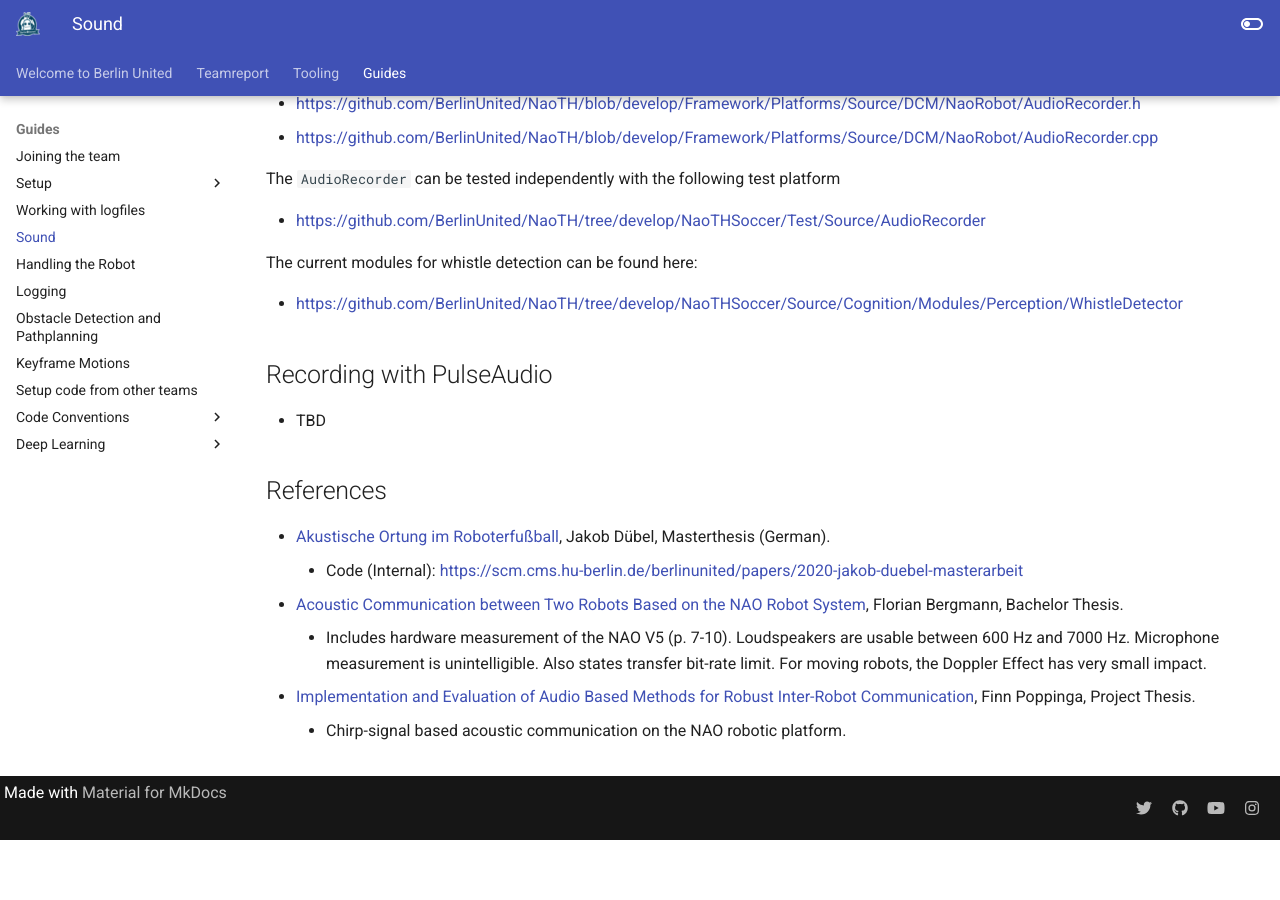
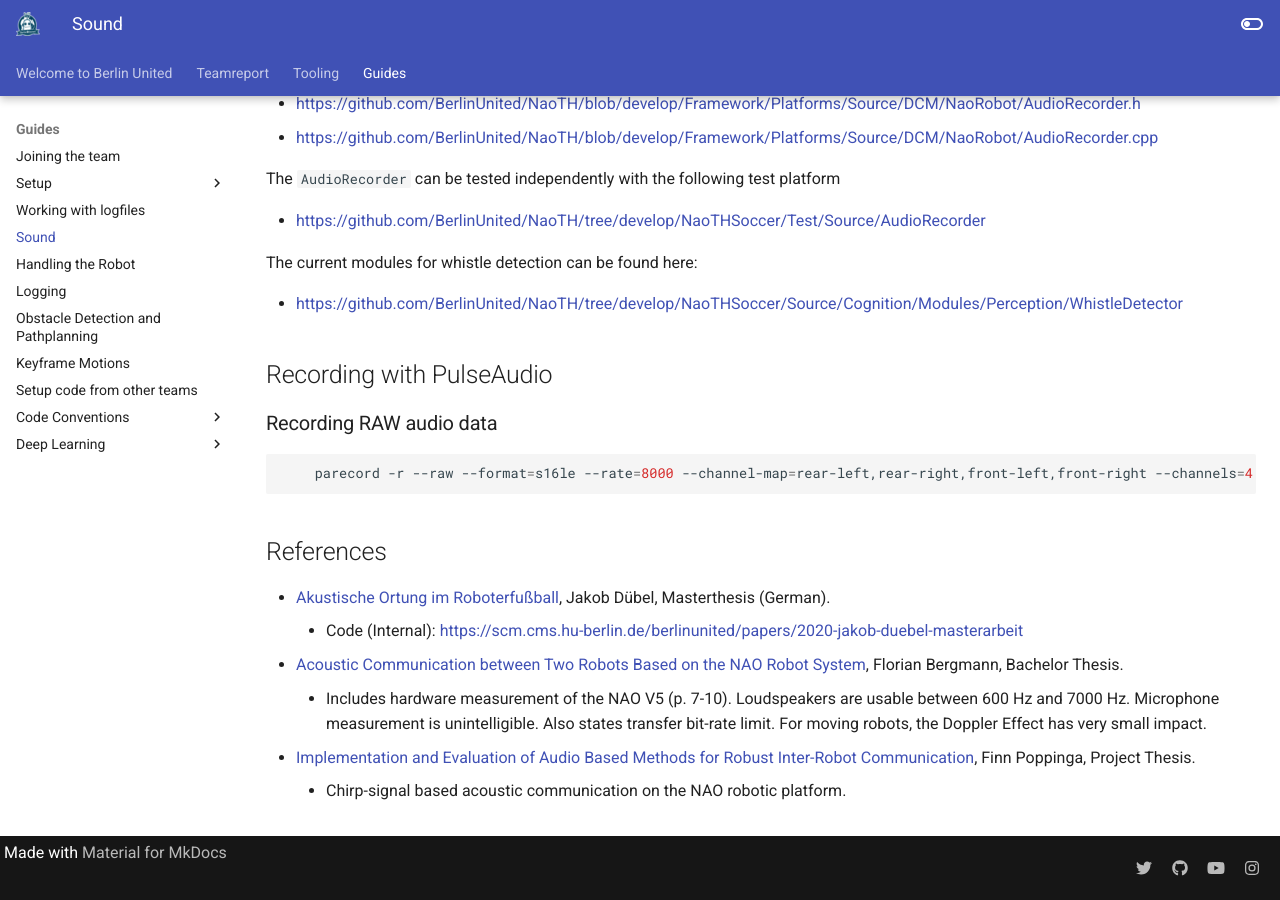
Before and after one commit to BerlinUnited/berlinunited.github.io, an MkDocs documentation site: the page built from docs/guides/working-with-sound/working-with-sound.md, in a window 1280 px wide and 900 px high, scrolled down 1114 px. Built offline with MkDocs 1.6.1 and Material for MkDocs 9.7.7, drawn with Linux system fonts in a browser that asks for light colours; before the commit the page ends 1954 px from its top, so only the background shows below that.

Commit message:
Update file working-with-sound.md

````diff
--- a/docs/guides/working-with-sound/working-with-sound.md
+++ b/docs/guides/working-with-sound/working-with-sound.md
@@ -53,7 +53,11 @@ The current modules for whistle detection can be found here:
 
 ## Recording with PulseAudio
 
-* TBD
+### Recording RAW audio data
+
+```sh
+    parecord -r --raw --format=s16le --rate=8000 --channel-map=rear-left,rear-right,front-left,front-right --channels=4 > test.raw
+```
 
 ## References
 
````
